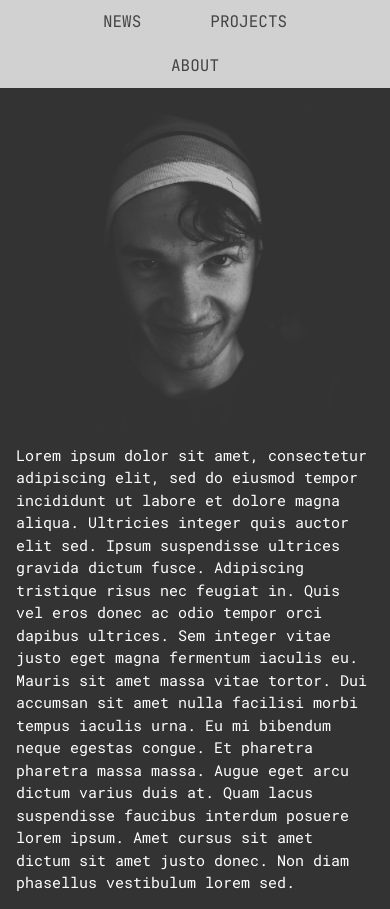
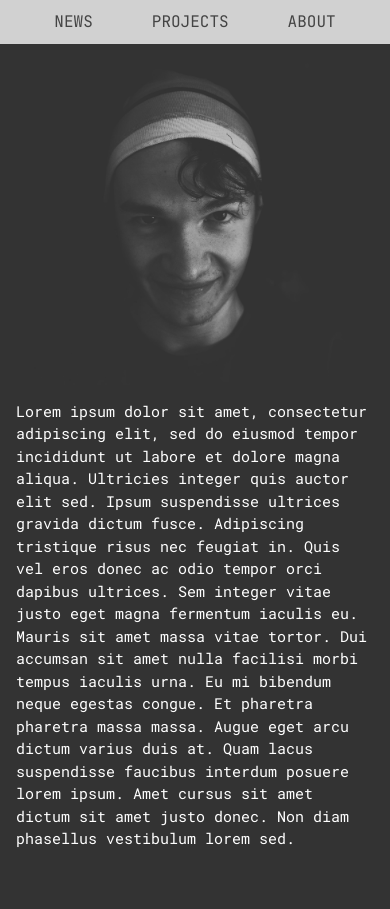
Before and after one commit to TimSAS/TimSAS.github.io, a plain HTML site: page index.html in a window 390 px wide. After the commit the page ends 865 px from the top, so only its background shows below. Drawn offline with nearby package versions, Linux system fonts and the light colour scheme.

Commit message:
temp fix for mobile nav bar

```diff
--- a/css/styles.css
+++ b/css/styles.css
@@ -26,7 +26,7 @@ nav ul{
 }
 
 nav li{
-  margin: 0 30px;
+  margin: 0 25px;
   padding-top: 10px;
   padding-bottom: 10px;
   display: inline-block;
```
